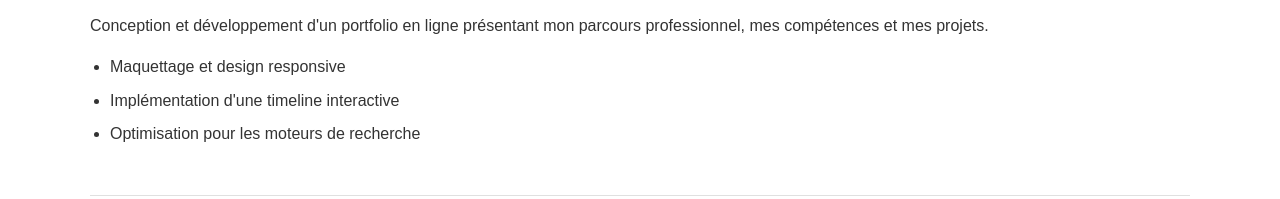
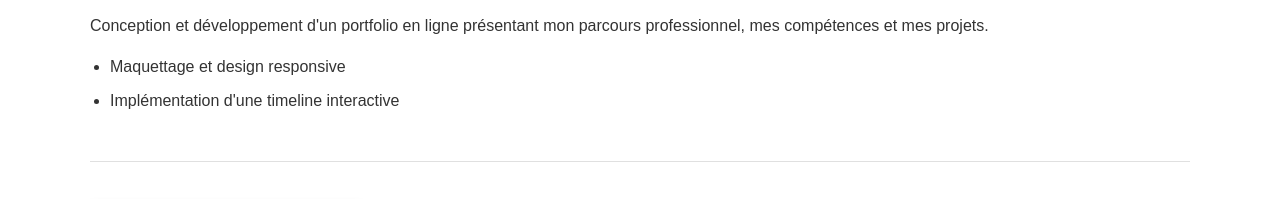
Before and after one commit to AryaMerlet/portfolio, a plain HTML site: page index.html in a window 1280 px wide. Shown: the part 5053-5252 px from the top of the page. Drawn offline with Linux system fonts and the light colour scheme.

Commit message:
Update index.html

```diff
--- a/index.html
+++ b/index.html
@@ -265,7 +265,6 @@
                     <ul>
                         <li>Maquettage et design responsive</li>
                         <li>Implémentation d'une timeline interactive</li>
-                        <li>Optimisation pour les moteurs de recherche</li>
                     </ul>
                 </div>
             </div>
```
